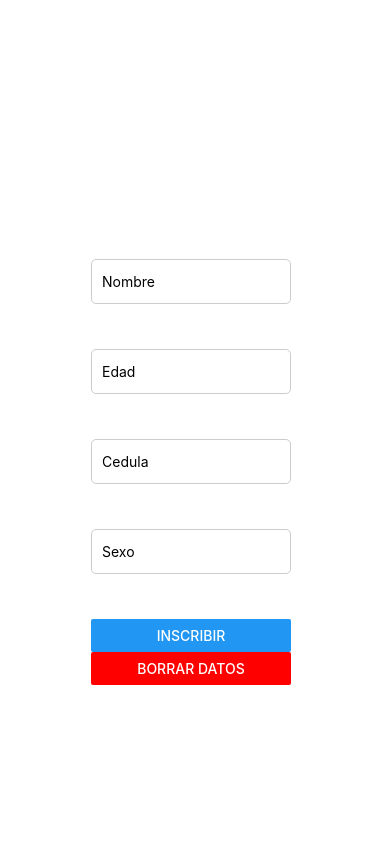
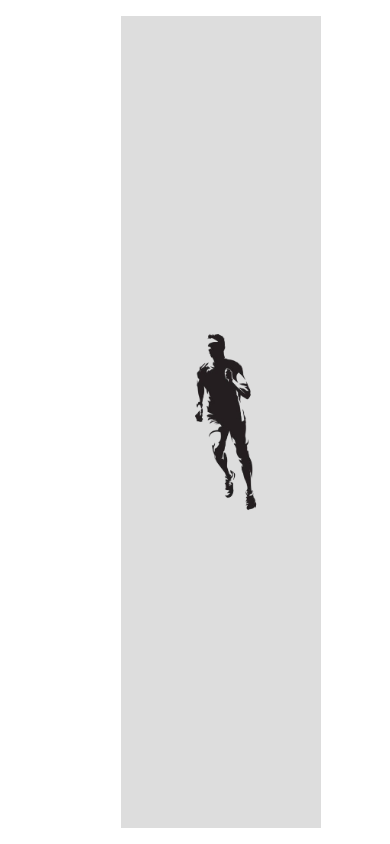
Before and after one commit to safernandez2/appmobilefh, a React Native app: screen / in a window 390 px wide. Built offline with nearby package versions, Linux system fonts and the light colour scheme; some icons are missing.

Commit message:
remastered

```diff
--- a/App.js
+++ b/App.js
@@ -1,15 +1,26 @@
 // App.js
-import React, {useEffect} from 'react';
+import React, { useEffect, useState } from 'react';
+import SplashScreen from './screens/SplashScreen';
 import AppNavigator from './AppNavigator';
 import initializeDatabase from './database';
 
 const App = () => {
+  const [appReady, setAppReady] = useState(false);
 
-  useEffect(()=>{
-    initializeDatabase();
-  }, [])
+  useEffect(() => {
+    const initializeApp = async () => {
+      await initializeDatabase(); // Inicializa la base de datos u otras tareas de inicialización
 
-  return <AppNavigator />;
+      // Simula un tiempo de carga (puedes ajustar esto según tus necesidades)
+      setTimeout(() => {
+        setAppReady(true);
+      }, 3000);
+    };
+
+    initializeApp();
+  }, []);
+
+  return appReady ? <AppNavigator /> : <SplashScreen />;
 };
 
 export default App;
--- a/AppNavigator.js
+++ b/AppNavigator.js
@@ -5,10 +5,12 @@ import { faBars } from '@fortawesome/free-solid-svg-icons';
 import InscripcionesScreen from './screens/InscripcionesScreen';
 import LlegadaScreen from './screens/LLegadaScreen'
 import ResultadosScreen from './screens/ResultadosScreen';
+import WelcomeScreen from './screens/WelcomeScreen';
+
 
 const AppNavigator = () => {
   const [isMenuVisible, setMenuVisibility] = useState(false);
-  const [selectedOption, setSelectedOption] = useState('Inscripciones');
+  const [selectedOption, setSelectedOption] = useState('Welcome');
   const [participantes, setParticipantes] = useState([]);
   const handleInscripcion = (nuevoParticipante) => {
     // Lógica para agregar nuevo participante a la lista
@@ -47,6 +49,7 @@ const AppNavigator = () => {
 
       {isMenuVisible && (
         <View style={styles.menu}>
+          {renderOption('Welcome')}
           {renderOption('Inscripciones')}
           {renderOption('Llegada')}
           {renderOption('Resultados')}
@@ -54,6 +57,7 @@ const AppNavigator = () => {
       )}
 
       <View style={styles.content}>
+        {selectedOption === 'Welcome' && <WelcomeScreen />}
         {selectedOption === 'Inscripciones' && <InscripcionesScreen onInscripcion={handleInscripcion} />}
         {selectedOption === 'Llegada' && <LlegadaScreen participantes={participantes}/>}
         {selectedOption === 'Resultados' && <ResultadosScreen participantes={participantes}/>}
--- a/screens/InscripcionesScreen.js
+++ b/screens/InscripcionesScreen.js
@@ -1,5 +1,5 @@
 import React, { useState } from 'react';
-import { View, TextInput, Button, Alert, StyleSheet } from 'react-native';
+import { View, TextInput, Button, Alert, StyleSheet, Picker, Text, Modal } from 'react-native';
 import AsyncStorage from '@react-native-async-storage/async-storage';
 
 const generateUniqueId = () => {
@@ -11,6 +11,7 @@ const InscripcionesScreen = () => {
   const [edad, setEdad] = useState('');
   const [cedula, setCedula] = useState('');
   const [sexo, setSexo] = useState('');
+  const [modalVisible, setModalVisible] = useState(false);
 
   const handleInscribir = async () => {
     if (!nombre || !edad || !cedula || !sexo) {
@@ -36,13 +37,18 @@ const InscripcionesScreen = () => {
       setCedula('');
       setSexo('');
 
-      Alert.alert('Inscripción exitosa');
+      // Mostrar el modal de éxito
+      setModalVisible(true);
     } catch (error) {
       console.error('Error al inscribir al participante', error);
       Alert.alert('Error al inscribir al participante');
     }
   };
 
+  const closeModal = () => {
+    // Cerrar el modal y hacer otras acciones necesarias
+    setModalVisible(false);
+  };
 
   // Función para borrar los datos almacenados
   const borrarDatos = async () => {
@@ -53,8 +59,6 @@ const InscripcionesScreen = () => {
       console.error('Error al intentar borrar los datos', error);
     }
   };
-
-
 
   return (
     <View style={styles.container}>
@@ -68,25 +72,50 @@ const InscripcionesScreen = () => {
         style={styles.input}
         placeholder="Edad"
         value={edad}
-        onChangeText={setEdad}
+        onChangeText={(text) => setEdad(text.replace(/[^0-9]/g, ''))}
         keyboardType="numeric"
+        maxLength={3}
       />
       <TextInput
         style={styles.input}
         placeholder="Cedula"
         value={cedula}
-        onChangeText={setCedula}
+        onChangeText={(text) => setCedula(text.replace(/[^0-9]/g, '').substring(0, 10))}
+        keyboardType="numeric"
+        maxLength={10}
       />
-      <TextInput
-        style={styles.input}
-        placeholder="Sexo"
-        value={sexo}
-        onChangeText={setSexo}
-      />
+      <View style={styles.pickerContainer}>
+        <Text style={styles.pickerLabel}>Género:</Text>
+        <Picker
+          style={styles.picker}
+          selectedValue={sexo}
+          onValueChange={(itemValue) => setSexo(itemValue)}
+        >
+          <Picker.Item label="Masculino" value="Masculino" />
+          <Picker.Item label="Femenino" value="Femenino" />
+          <Picker.Item label="Otro" value="Otro" />
+        </Picker>
+      </View>
+
       <Button title="Inscribir" onPress={handleInscribir} />
 
       <Button title="Borrar Datos" onPress={borrarDatos} color="red" />
 
+      {/* Modal de éxito */}
+      <Modal
+        animationType="slide"
+        transparent={false}
+        visible={modalVisible}
+        onRequestClose={closeModal}
+      >
+        <View style={styles.modalContainer}>
+          <View style={styles.modalContent}>
+            <Text style={styles.modalTitle}>¡Inscripción Exitosa!</Text>
+            <Text>Tu participante ha sido registrado con éxito.</Text>
+            <Button title="OK" onPress={closeModal} />
+          </View>
+        </View>
+      </Modal>
     </View>
   );
 };
@@ -107,6 +136,33 @@ const styles = StyleSheet.create({
     borderRadius: 5,
     backgroundColor: 'white',
   },
+  pickerContainer: {
+    flexDirection: 'row',
+    alignItems: 'center',
+    marginBottom: 45,
+  },
+  pickerLabel: {
+    flex: 1,
+    fontSize: 16,
+  },
+  picker: {
+    flex: 2,
+  },
+  modalContainer: {
+    flex: 1,
+    justifyContent: 'center',
+    alignItems: 'center',
+  },
+  modalContent: {
+    backgroundColor: 'white',
+    padding: 20,
+    borderRadius: 10,
+    width: '80%',
+  },
+  modalTitle: {
+    fontSize: 18,
+    marginBottom: 10,
+  },
 });
 
 export default InscripcionesScreen;
--- a/screens/ResultadosScreen.js
+++ b/screens/ResultadosScreen.js
@@ -31,9 +31,9 @@ const ResultadosScreen = () => {
     cargarResultados();
   }, []);
 
-  const renderParticipanteItem = ({ item }) => (
+  const renderParticipanteItem = ({ item, index }) => (
     <View style={{ padding: 10 }}>
-      <Text>{`Nombre: ${item.nombre} - Tiempo de llegada: ${formatTiempo(item.tiempo)}`}</Text>
+      <Text>{`${index + 1}.${item.nombre} - ${formatTiempo(item.tiempo)}`}</Text>
     </View>
   );
 
--- /dev/null
+++ b/screens/SplashScreen.js
@@ -0,0 +1,32 @@
+// SplashScreen.js
+import React from 'react';
+import { View, Image, Text, StyleSheet } from 'react-native';
+
+const SplashScreen = () => {
+  return (
+    <View style={styles.container}>
+      <Image source={require('../imagenes/logoat.png')} style={styles.image} />
+      <Text style={styles.title}>Trackinscription</Text>
+    </View>
+  );
+};
+
+const styles = StyleSheet.create({
+  container: {
+    flex: 1,
+    justifyContent: 'center',
+    alignItems: 'center',
+    backgroundColor: '#ffffff', // Puedes ajustar el color de fondo
+  },
+  image: {
+    width: 200, // Ajusta el ancho de la imagen según tus necesidades
+    height: 200, // Ajusta la altura de la imagen según tus necesidades
+    resizeMode: 'contain', // Puedes ajustar el modo de redimensionamiento
+  },
+  title: {
+    marginTop: 20, // Ajusta el espacio entre la imagen y el título
+    fontSize: 20, // Puedes ajustar el tamaño del texto
+  },
+});
+
+export default SplashScreen;
--- /dev/null
+++ b/screens/WelcomeScreen.js
@@ -0,0 +1,25 @@
+import React from 'react';
+import { View, Image, StyleSheet } from 'react-native';
+
+const WelcomeScreen = () => {
+  return (
+    <View style={styles.container}>
+      <Image source={require('../imagenes/logoat.png')} style={styles.image} />
+    </View>
+  );
+};
+
+const styles = StyleSheet.create({
+  container: {
+    flex: 1,
+    backgroundColor: '#ddd', // Color de fondo gris
+    justifyContent: 'center',
+    alignItems: 'center',
+  },
+  image: {
+    width: 200,
+    height: 200,
+  },
+});
+
+export default WelcomeScreen;
```
Also changed, not shown: imagenes/logo.png (added), imagenes/logoat.png (added).
